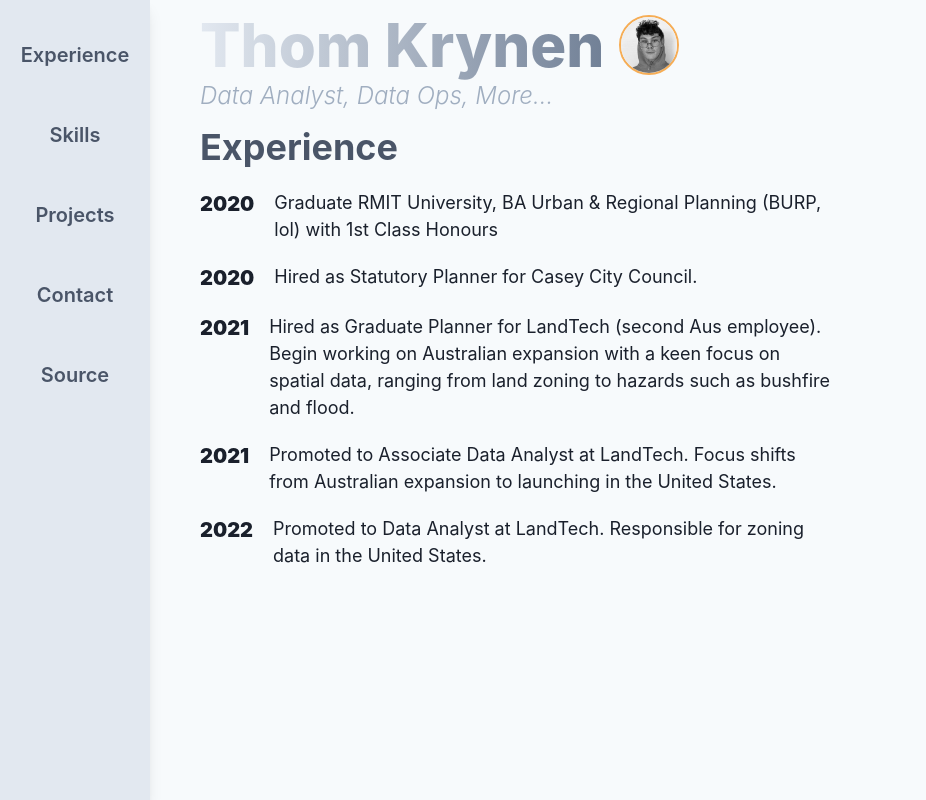
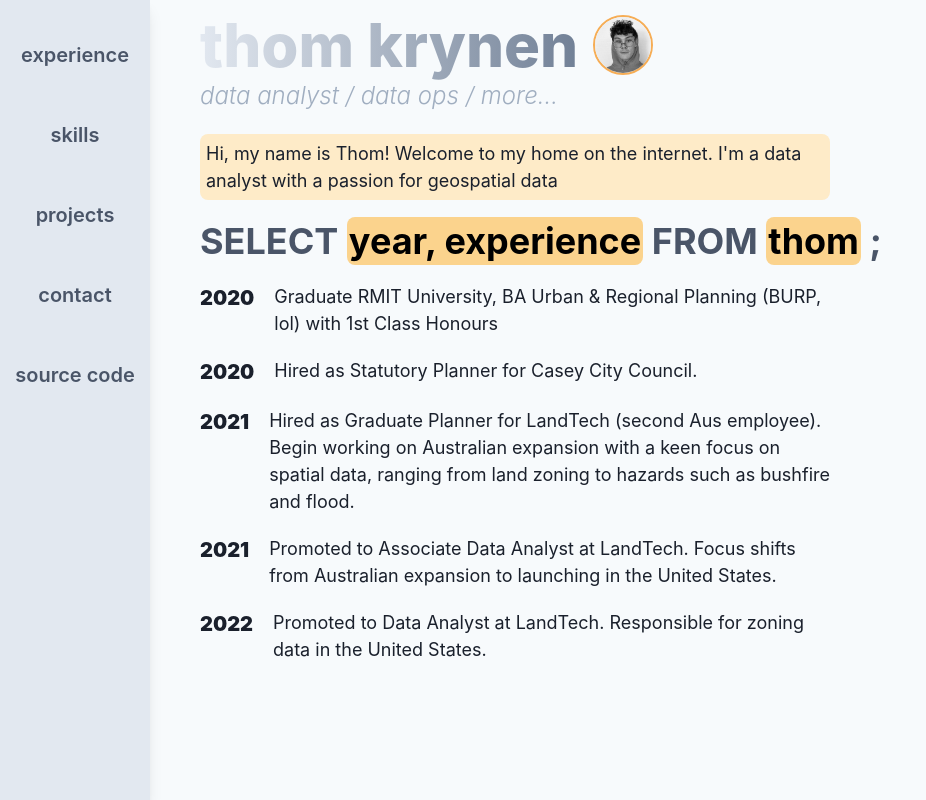
Before and after one commit to kryn3n/homepage, a Next.js app: page / in a window 1280 px wide. Shown: the whole page, without its empty margins (0-926 px from the left). Built offline with nearby package versions, Linux system fonts and the light colour scheme.

Commit message:
add swag

```diff
--- a/pages/index.js
+++ b/pages/index.js
@@ -5,7 +5,8 @@ import {
   Image,
   Heading,
   VStack,
-  Link
+  Link,
+  Highlight
 } from '@chakra-ui/react'
 import { CheckIcon, EmailIcon } from '@chakra-ui/icons'
 import { useState } from 'react';
@@ -19,13 +20,13 @@ export default function Home() {
     <>
     <Box bg='gray.200' h='100vh' w='150px' position='absolute' shadow='lg'>
       <VStack spacing='50px' mt={10}>
-        <Text fontSize='xl' color='gray.600' fontWeight='semibold' _hover={{color:'orange.400'}} textAlign='right'>Experience</Text>
-        <Text fontSize='xl' color='gray.600' fontWeight='semibold' _hover={{color:'orange.400'}}>Skills</Text>
-        <Text fontSize='xl' color='gray.600' fontWeight='semibold' _hover={{color:'orange.400'}}>Projects</Text>
-        <Text fontSize='xl' color='gray.600' fontWeight='semibold' _hover={{color:'orange.400'}}>Contact</Text>
+        <Text fontSize='xl' color='gray.600' fontWeight='semibold' _hover={{color:'orange.400'}} textAlign='right'>experience</Text>
+        <Text fontSize='xl' color='gray.600' fontWeight='semibold' _hover={{color:'orange.400'}}>skills</Text>
+        <Text fontSize='xl' color='gray.600' fontWeight='semibold' _hover={{color:'orange.400'}}>projects</Text>
+        <Text fontSize='xl' color='gray.600' fontWeight='semibold' _hover={{color:'orange.400'}}>contact</Text>
         <Link href='https://github.com/krynens/homepage/' isExternal>
           <Text fontSize='xl' color='gray.600' fontWeight='semibold' _hover={{color:'orange.400'}}>
-            Source
+            source code
           </Text>
         </Link>
       </VStack>
@@ -41,7 +42,7 @@ export default function Home() {
             fontSize='6xl'
             fontWeight='extrabold'
             >
-            Thom Krynen
+            thom krynen
         </Text>
         <Box>
         <Image
@@ -64,11 +65,21 @@ export default function Home() {
         color='gray.400'
         fontWeight='light'
         fontStyle='italic'
-      >Data Analyst, Data Ops, More...
+      >data analyst / data ops / more...
       </Text>
+      <Box mt={5} mb={5} mr={250} bg='orange.100' rounded='lg'>
+      <Text fontSize='lg' p={1.5}>
+        Hi, my name is Thom! Welcome to my home on the internet. I'm a data analyst with a passion for geospatial data
+      </Text>
+      </Box>
 
       <Heading color='gray.600' mb={5}>
-        Experience
+        <Highlight
+          query={['year, experience', 'thom']}
+          styles={{ px: '0.5', py: '0.5', rounded: 'lg', bg: 'orange.200' }}
+        >
+        SELECT year, experience FROM thom ;
+        </Highlight>
       </Heading>
       <HStack align='top' spacing='20px' mr={250} mb={5}>
       <Text fontSize='xl' fontWeight='black'>2020</Text>
```
Also changed, not shown: 1 other file (tests, documents, lock files or other folders).
